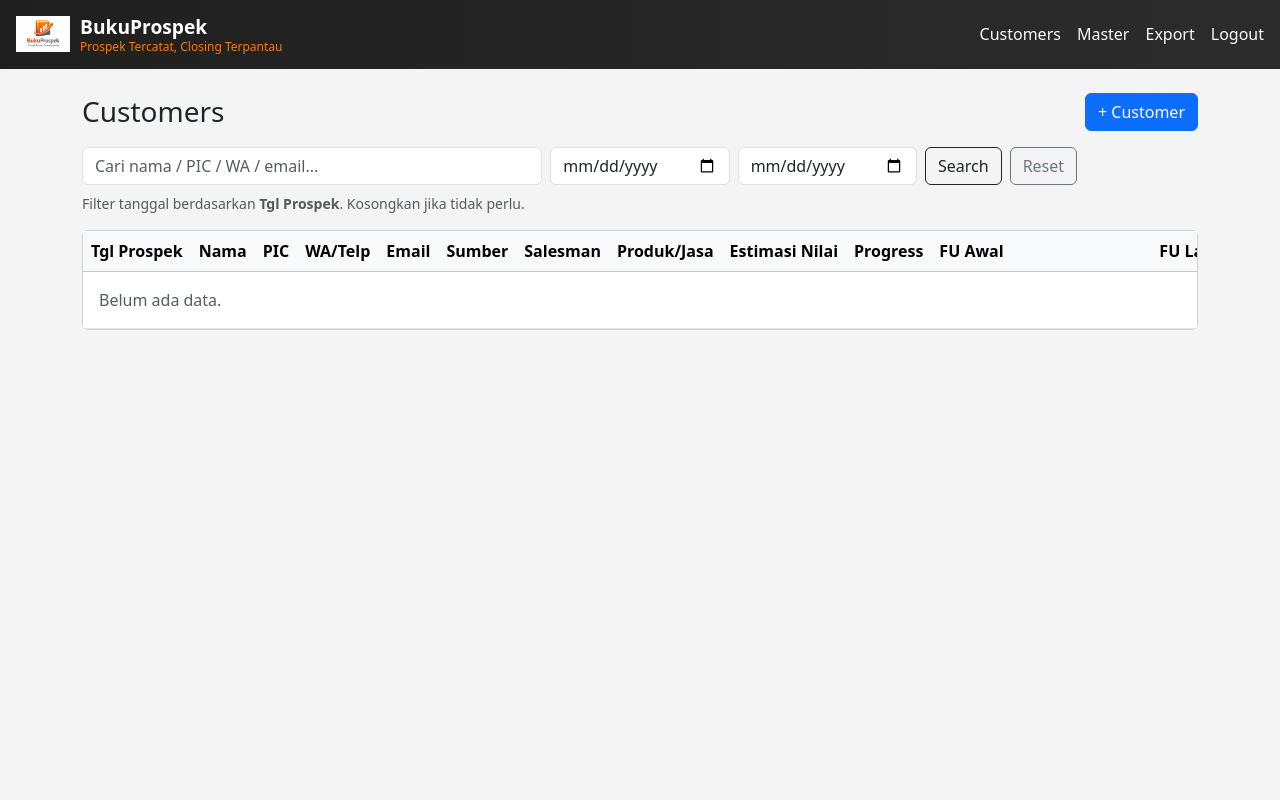
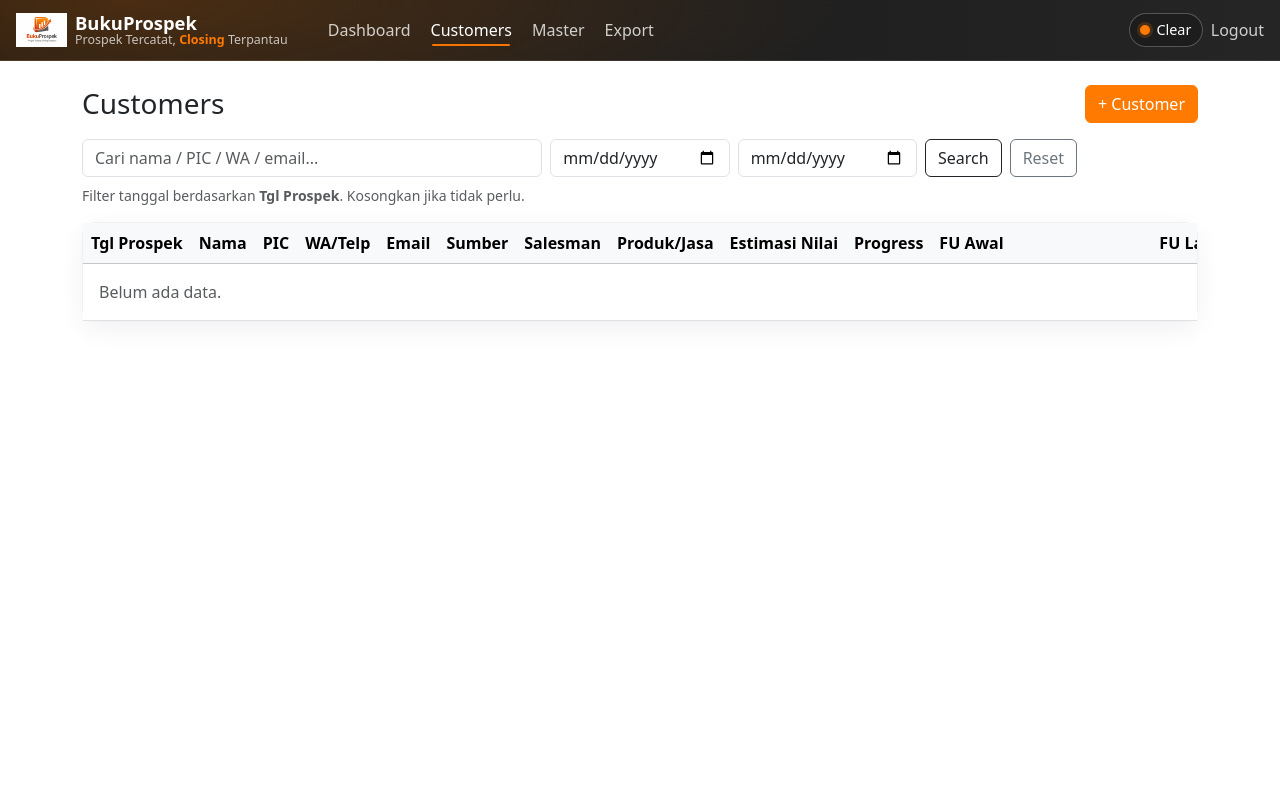
Before and after one commit to acis05/crm-acis, a Flask app: page /customers in a window 1280 px wide. Run offline with Flask 3, Linux system fonts and the light colour scheme; a user stored in the database is signed in; data comes from the database, SQL or seed files in the repository; data that the repository does not hold is empty; some libraries are stand-ins or nearby versions.

Commit message:
Fix theme toggle + add Dashboard menu

```diff
--- a/templates/base.html
+++ b/templates/base.html
@@ -1,5 +1,5 @@
 <!DOCTYPE html>
-<html lang="id">
+<html lang="id" data-bs-theme="light">
 <head>
   <meta charset="UTF-8">
   <title>BukuProspek - Prospek Tercatat, Closing Terpantau</title>
@@ -8,48 +8,142 @@
   <link href="https://cdn.jsdelivr.net/npm/bootstrap@5.3.2/dist/css/bootstrap.min.css" rel="stylesheet">
 
   <style>
-    body {
-      background-color: #f4f4f4;
+    :root{
+      --accent: #ff7a00;
     }
 
-    .navbar-custom {
-      background: linear-gradient(90deg, #1f1f1f, #2c2c2c);
+    /* Background halaman mengikuti theme bootstrap */
+    body {
+      min-height: 100vh;
+      background: var(--bs-body-bg);
+      color: var(--bs-body-color);
     }
 
-    .brand-text {
-      font-weight: 600;
-      font-size: 1.2rem;
-      color: white;
+    /* Navbar elegant + accent orange */
+    .navbar-custom{
+      background: radial-gradient(1200px 300px at 10% 0%, rgba(255,122,0,.22), transparent 60%),
+                  linear-gradient(90deg, #161616, #252525);
+      border-bottom: 1px solid rgba(255,255,255,.08);
     }
 
-    .brand-sub {
-      font-size: 0.75rem;
-      color: #ff7a00;
-      margin-top: -4px;
+    /* Brand */
+    .logo-navbar { height: 34px; width: auto; }
+    .brand-text { font-weight: 700; font-size: 1.15rem; color: #fff; line-height: 1.1; }
+    .brand-sub  { font-size: .78rem; color: rgba(255,255,255,.72); line-height: 1.1; }
+    .brand-sub b{ color: var(--accent); font-weight: 600; }
+
+    /* Link navbar */
+    .nav-link{
+      color: rgba(255,255,255,.78) !important;
+      font-weight: 500;
+    }
+    .nav-link:hover{
+      color: #fff !important;
+    }
+    .nav-link.active{
+      color: #fff !important;
+      position: relative;
+    }
+    .nav-link.active::after{
+      content:"";
+      position:absolute;
+      left: .6rem;
+      right: .6rem;
+      bottom: .25rem;
+      height: 2px;
+      background: var(--accent);
+      border-radius: 2px;
+      opacity: .95;
     }
 
-    .logo-navbar {
-      height: 36px;
-      margin-right: 10px;
+    /* Toggle theme button */
+    .theme-toggle{
+      border: 1px solid rgba(255,255,255,.25);
+      background: rgba(0,0,0,.18);
+      color: #fff;
+      border-radius: 999px;
+      padding: .35rem .65rem;
+      font-size: .9rem;
+      display: inline-flex;
+      align-items: center;
+      gap: .4rem;
+    }
+    .theme-toggle:hover{
+      border-color: rgba(255,255,255,.45);
+      background: rgba(0,0,0,.28);
+    }
+    .theme-dot{
+      width: 10px; height: 10px;
+      border-radius: 50%;
+      background: var(--accent);
+      box-shadow: 0 0 0 3px rgba(255,122,0,.18);
+    }
+
+    /* Aksen orange untuk button primary */
+    .btn-primary{
+      background: var(--accent);
+      border-color: var(--accent);
+    }
+    .btn-primary:hover{
+      filter: brightness(.95);
+      background: var(--accent);
+      border-color: var(--accent);
+    }
+
+    /* Card elegan */
+    .card{
+      border: 1px solid rgba(0,0,0,.06);
+      box-shadow: 0 8px 26px rgba(0,0,0,.06);
+      border-radius: 14px;
+    }
+    [data-bs-theme="dark"] .card{
+      border-color: rgba(255,255,255,.10);
+      box-shadow: 0 10px 30px rgba(0,0,0,.35);
     }
   </style>
 </head>
+
 <body>
-
-<nav class="navbar navbar-expand-lg navbar-dark navbar-custom px-3">
-  <a class="navbar-brand d-flex align-items-center" href="{{ url_for('home') }}">
-    <img src="{{ url_for('static', filename='logo-bukuprospek.png') }}" class="logo-navbar">
-    <div>
+<nav class="navbar navbar-expand-lg navbar-dark navbar-custom px-3 py-2">
+  <a class="navbar-brand d-flex align-items-center gap-2" href="{{ url_for('home') }}">
+    <img src="{{ url_for('static', filename='logo-bukuprospek.png') }}" class="logo-navbar" alt="BukuProspek">
+    <div class="d-none d-sm-block">
       <div class="brand-text">BukuProspek</div>
-      <div class="brand-sub">Prospek Tercatat, Closing Terpantau</div>
+      <div class="brand-sub">Prospek Tercatat, <b>Closing</b> Terpantau</div>
     </div>
   </a>
 
-  <div class="ms-auto d-flex align-items-center gap-3">
-    <a class="nav-link text-light" href="{{ url_for('customers_list') }}">Customers</a>
-    <a class="nav-link text-light" href="{{ url_for('masters_list', key='sources') }}">Master</a>
-    <a class="nav-link text-light" href="{{ url_for('export_customers_xlsx') }}">Export</a>
-    <a class="nav-link text-light" href="{{ url_for('logout') }}">Logout</a>
+  <button class="navbar-toggler" type="button" data-bs-toggle="collapse" data-bs-target="#navMain">
+    <span class="navbar-toggler-icon"></span>
+  </button>
+
+  <div class="collapse navbar-collapse" id="navMain">
+    <ul class="navbar-nav ms-3 me-auto gap-lg-1">
+      <li class="nav-item">
+        <a class="nav-link {% if request.endpoint=='home' %}active{% endif %}"
+           href="{{ url_for('home') }}">Dashboard</a>
+      </li>
+      <li class="nav-item">
+        <a class="nav-link {% if request.endpoint in ['customers_list','customers_new','customer_detail','customers_edit'] %}active{% endif %}"
+           href="{{ url_for('customers_list') }}">Customers</a>
+      </li>
+      <li class="nav-item">
+        <a class="nav-link {% if request.endpoint and request.endpoint.startswith('masters_') %}active{% endif %}"
+           href="{{ url_for('masters_list', key='sources') }}">Master</a>
+      </li>
+      <li class="nav-item">
+        <a class="nav-link" href="{{ url_for('export_customers_xlsx') }}">Export</a>
+      </li>
+    </ul>
+
+    <div class="d-flex align-items-center gap-2">
+      <button id="btnTheme" type="button" class="theme-toggle">
+        <span class="theme-dot"></span>
+        <span id="themeLabel">Clear</span>
+      </button>
+
+      <a class="nav-link" href="{{ url_for('logout') }}">Logout</a>
+    </div>
   </div>
 </nav>
 
@@ -69,5 +163,29 @@
 </div>
 
 <script src="https://cdn.jsdelivr.net/npm/bootstrap@5.3.2/dist/js/bootstrap.bundle.min.js"></script>
+
+<script>
+  // Theme toggle: light <-> dark (Bootstrap 5.3)
+  function applyTheme(theme){
+    document.documentElement.setAttribute('data-bs-theme', theme);
+    localStorage.setItem('bp_theme', theme);
+    const label = document.getElementById('themeLabel');
+    if (label) label.textContent = (theme === 'dark') ? 'Dark' : 'Clear';
+  }
+
+  // init theme
+  const saved = localStorage.getItem('bp_theme');
+  const preferred = saved || 'light';
+  applyTheme(preferred);
+
+  // button click
+  const btn = document.getElementById('btnTheme');
+  if (btn){
+    btn.addEventListener('click', () => {
+      const cur = document.documentElement.getAttribute('data-bs-theme') || 'light';
+      applyTheme(cur === 'dark' ? 'light' : 'dark');
+    });
+  }
+</script>
 </body>
 </html>
```
